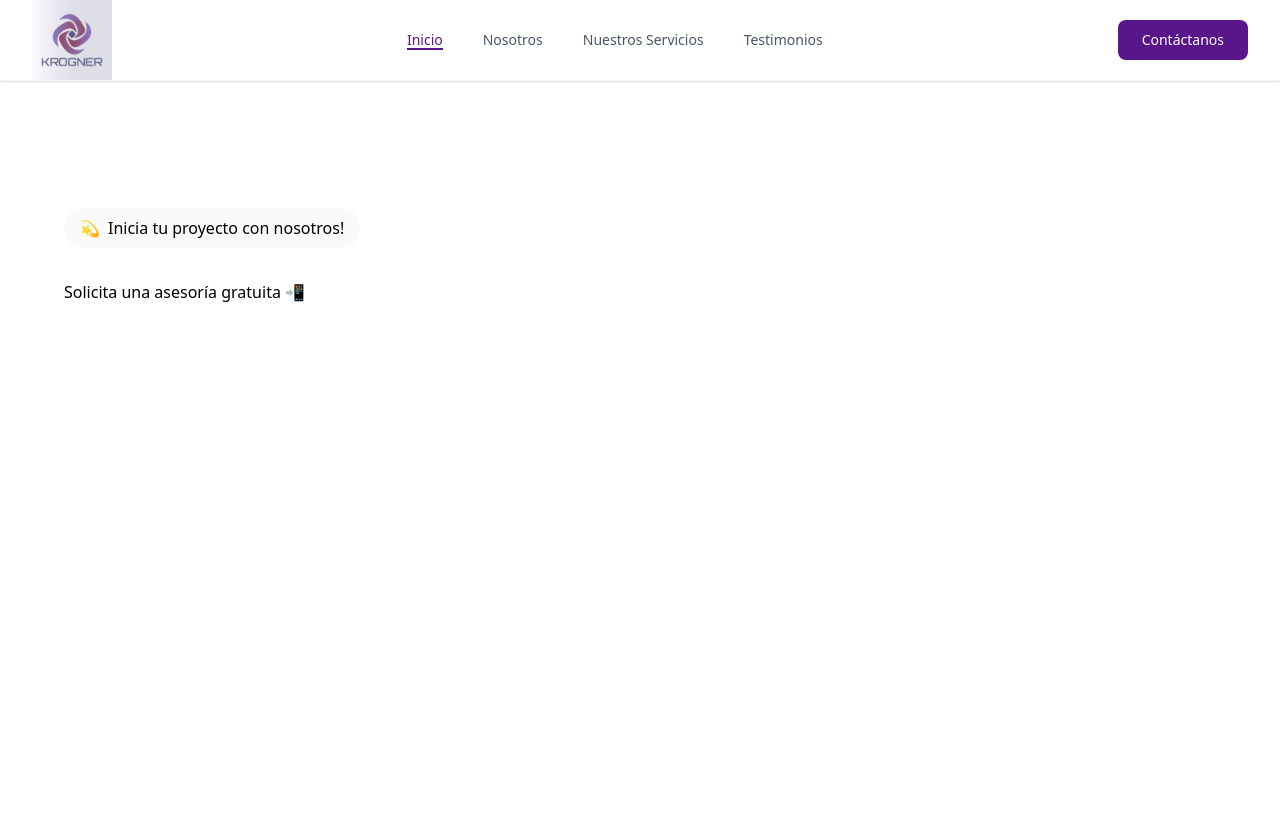
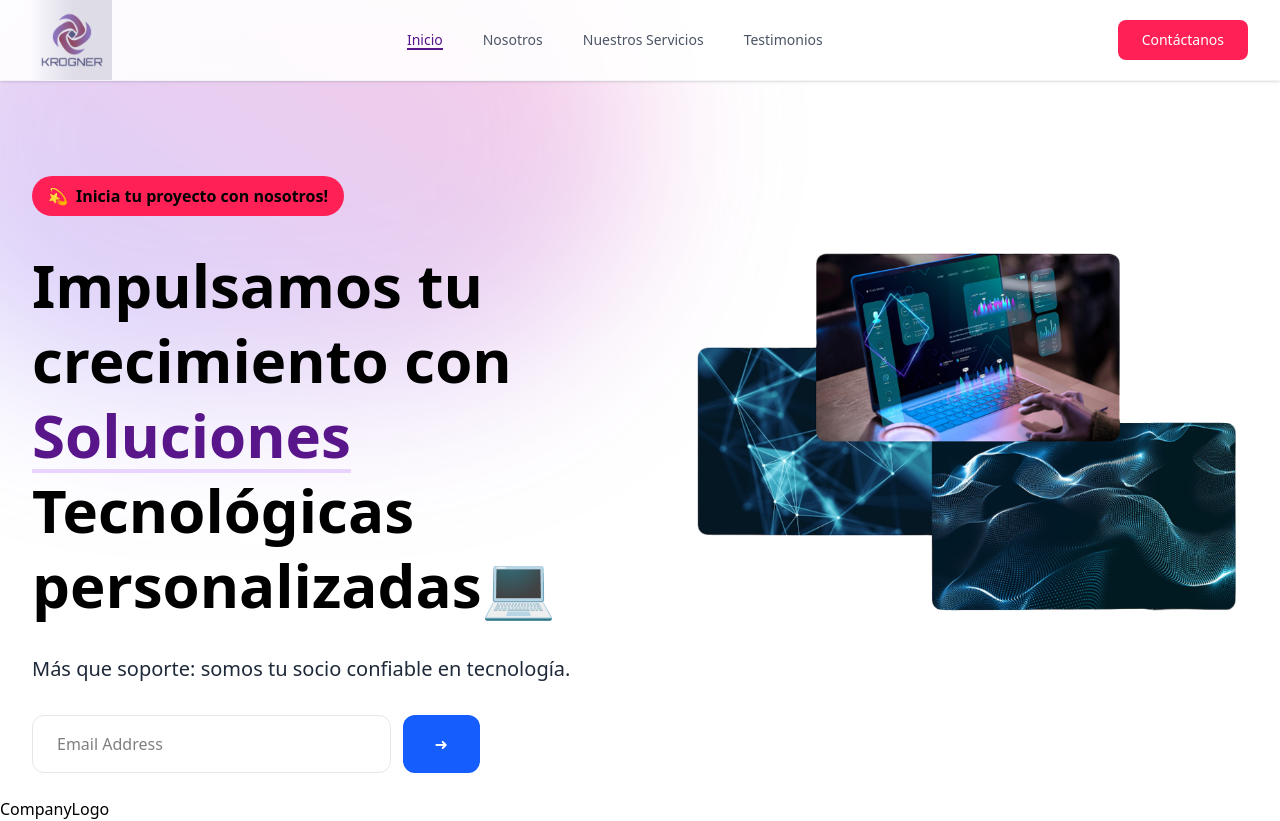
Before and after one commit to Luncier14/KrognerLandingPage, a React (Vite) app in the folder Krogner/: page / in a window 1280 px wide. Before the commit the page ends 800 px from the top, so only its background shows below. Built offline with nearby package versions, Linux system fonts and the light colour scheme.

Commit message:
Hero section finished

```diff
--- a/Krogner/src/App.css
+++ b/Krogner/src/App.css
@@ -1,4 +1,4 @@
-#root {
+/* #root {
   max-width: 1280px;
   margin: 0 auto;
   padding: 2rem;
@@ -38,4 +38,4 @@
 
 .read-the-docs {
   color: #888;
-}
+} */
--- a/Krogner/src/App.jsx
+++ b/Krogner/src/App.jsx
@@ -1,14 +1,20 @@
 import './App.css'
 import Navbar from './components/Navbar'
 import Hero from './components/Hero'
+import CompanyLogo from './components/CompanyLogo'
 
 function App() {
 
   return (
-    <>
-     <Navbar/>
-     <Hero/>
-    </>
+    <main className='relative min-h-screen overflow-x-hidden'>
+      <div className='absolute -top-28 -left-28 w-[750px] h-[500px] bg-gradient-to-tr
+       from-indigo-500/30 to-pink-500/30 rounded-full blur-[80px] -z-10'></div>
+        <div className='overflow-hidden'>
+          <Navbar/>
+          <Hero/>
+          <CompanyLogo/>
+        </div>
+    </main>
   )
 }
 
--- /dev/null
+++ b/Krogner/src/components/CompanyLogo.jsx
@@ -0,0 +1,9 @@
+import React from 'react'
+
+function CompanyLogo() {
+  return (
+    <div className='w-full container mx-0'>CompanyLogo</div>
+  )
+}
+
+export default CompanyLogo
--- a/Krogner/src/components/Hero.jsx
+++ b/Krogner/src/components/Hero.jsx
@@ -1,21 +1,44 @@
 import React from 'react'
+import HeroPic1 from "../assets/HeroPic1.png"
 
 const Hero = () => {
   return (
     <section className='container mx-auto flex flex-col md:flex-row justify-between pt-44 pb-6 px-4 sm:px-6 lg:px-8'>
         {/* Left Column */}
         <div className='w-full md:w-1/2 space-y-8'>
-        <div className='flex items-center gap-2 bg-gray-50 w-fit px-4 py-2 rounded-full hover:bg-gray-100 transition-colors cursor-pointer group:'>
-            <span className='text-blue-600 group-hover:text-amber-300 group-hover:scale-110 transition-transform'>💫</span>
+        <div className='flex items-center gap-2 bg-rose-500 font-semibold text w-fit px-4 py-2 rounded-full hover:bg-rose-300 transition-colors cursor-pointer group'>
+            <span className='text-purple-600 group-hover:text-purple-400 group-hover:scale-110 transition-transform'>💫</span>
             <span>Inicia tu proyecto con nosotros!</span>
         </div>
 
-        <h1>Solicita una asesoría gratuita <span>📲</span></h1>
+        <h1 className='text-4xl md:text-5xl lg:text-6xl font-bold leading-tight '>
+            Impulsamos tu crecimiento con
+            <span className='text-purple-900 relative inline-block'> Soluciones
+                <span className='absolute bottom-0 left-0 w-full h-1 bg-purple-200'></span>
+                </span> Tecnológicas personalizadas
+            <span>💻</span>
+        </h1>
+
+        <p className='text-gray-800 text-lg md:text-xl max-w-xl'>Más que soporte: somos tu socio confiable en tecnología.</p>
+
+        <div className='flex gap-3 max-w-md'>
+            <input type="email" placeholder='Email Address' className='flex-1 px-6 py-4 border border-gray-200
+            rounded-xl focus:outline-none focus:border-blue-600 focus:ring-2 focus:ring-blue-100 transition-all'/>
+            <button className='bg-blue-600 text-white px-8 py-4 rounded-xl hover:bg-blue-700 cursor-pointer
+             transition-all hover:shadow-lg hover:shadow-blue-300'>➜</button>
+        </div>
+
         </div>
 
 
         {/* Right Column */}
-        <div className='w-full md:w-1/2'></div>
+        <div className='w-full md:w-1/2 mt-16 md:mt-0 pl-0 md:pl-12'>
+        <div className='relative'>
+            <img src={HeroPic1} alt="Hero image"
+             className='rounded-lg relative z-10 hover:scale-[1.02] transition-transform duration-300'/>
+        </div>
+
+        </div>
     </section>
   )
 }
--- a/Krogner/src/components/Navbar.jsx
+++ b/Krogner/src/components/Navbar.jsx
@@ -51,7 +51,7 @@
 
 
             {/* get in touch  */}
-                <button className='hidden md:block bg-purple-900 text-white px-6 py-2.5 rounded-lg hover:bg-purple-950 text-sm font-medium transition-all hover:shadow-lg hover:shadow-purple-100'>
+                <button className='hidden md:block bg-rose-500 text-white px-6 py-2.5 rounded-lg hover:bg-rose-300 text-sm font-medium transition-all hover:shadow-lg hover:shadow-purple-100'>
                 Contáctanos
                 </button>
 
@@ -73,7 +73,7 @@
                             className={`block text-sm font-medium py-2 ${activeLink === link.href ? "text-blue-600" : "text-gray-600 hover:text-gray-900"}`} href={link.href}>{link.label}</a>
                         ))}
 
-                        <button className='w-full bg-purple-900 text-white px-6 py-2.5 rounded-lg hover:bg-purple-950 text-sm font-medium transition-all hover:shadow-lg hover:shadow-purple-100'>
+                        <button className='w-full bg-rose-500 text-white px-6 py-2.5 rounded-lg hover:bg-rose-300 text-sm font-medium transition-all hover:shadow-lg hover:shadow-purple-100'>
                             Contáctanos
                         </button>
 
```
Also changed, not shown: Krogner/src/assets/HeroPic1.png (added).
